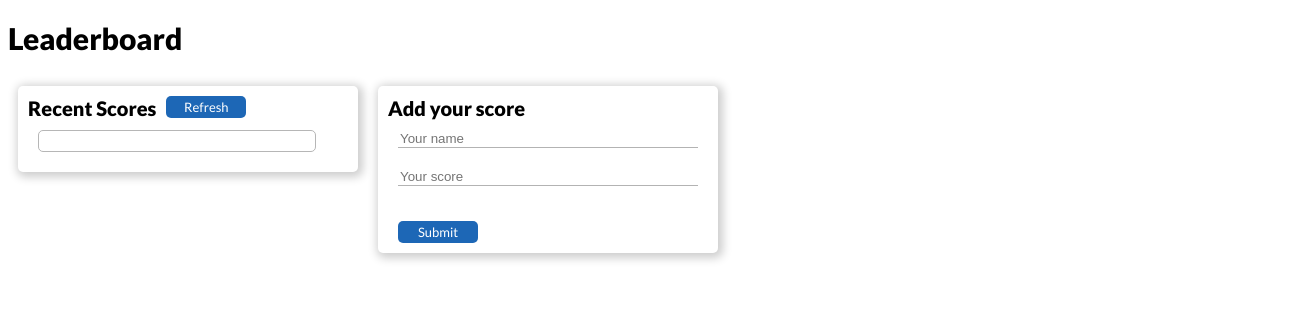
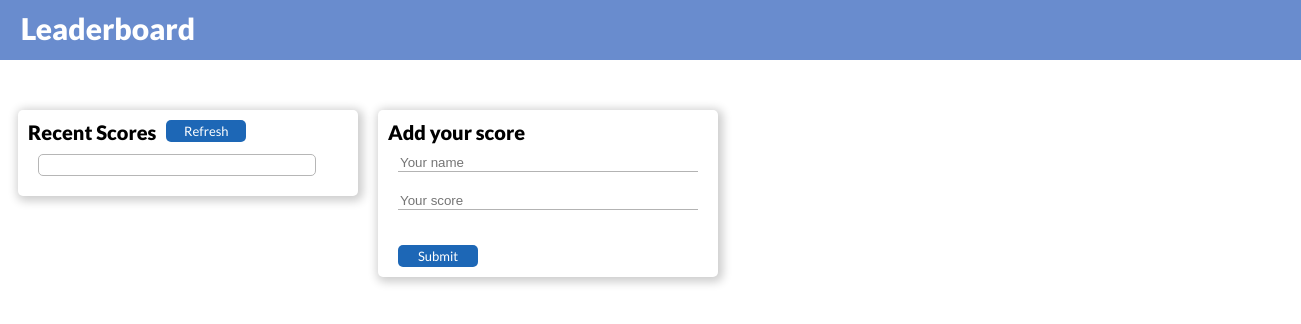
Before and after one commit to hunter4466/leaderboard_project, a website built with webpack: page src/index.html in a window 1280 px wide. Shown: the whole page, 1301 px wide, since content can reach past the window. Built offline with nearby package versions, Linux system fonts and the light colour scheme; no server answers.

Commit message:
Added leaderboard tittle background color

```diff
--- a/src/Assets/Styles/_styles.scss
+++ b/src/Assets/Styles/_styles.scss
@@ -145,6 +145,15 @@
 // ----------------------Tittle-------------------------------
 .tittle {
   @include tittleFont(30px);
+  position: relative;
+  color: white;
+  left: -1vw;
+  top: -20px;
+  padding-top: 10px;
+  padding-left: 2vw;
+  width: 100vw;
+  height: 50px;
+  background-color: rgb(105, 140, 206);
 }
 
 // ----------------------Leader Board----------------------
--- a/src/index.js
+++ b/src/index.js
@@ -30,4 +30,7 @@ refreshBtn.addEventListener('click', (event) => {
   event.preventDefault();
   loadScores();
 });
+
+
+
 loadScores();
```
Also changed, not shown: src/index.html (+1 -1 lines), README.md.
